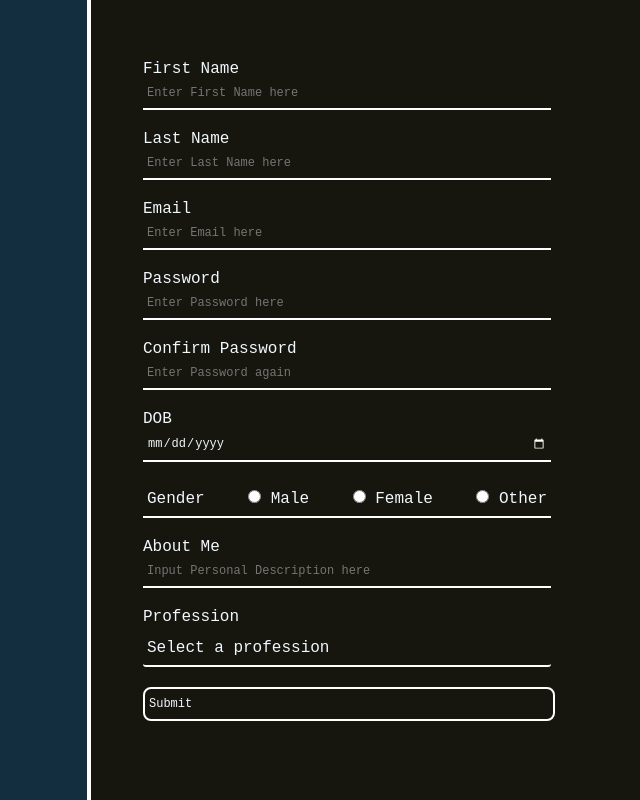
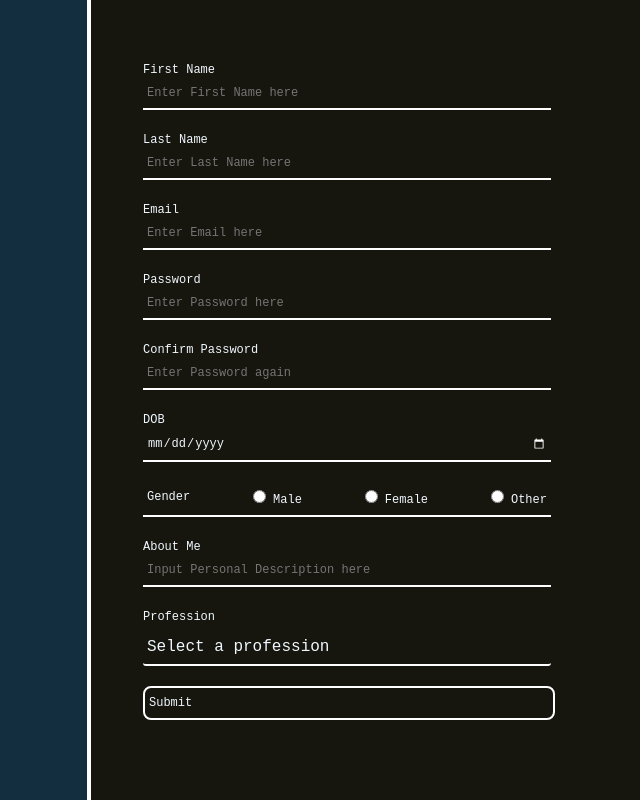
Before and after one commit to Pzhang768/pzhang769-JR-WD01.github.io, a plain HTML site: page index.html in a window 1280 px wide. Shown: the top 800 px of the page, without its empty margins (297-937 px from the left). Drawn offline with Linux system fonts and the light colour scheme.

Commit message:
Update index.html

```diff
--- a/index.html
+++ b/index.html
@@ -129,6 +129,10 @@
 
       input[type="radio"] {
         cursor: pointer;
+      }
+
+      label {
+        font-size: 12px;
       }
 
       label > label {
```
